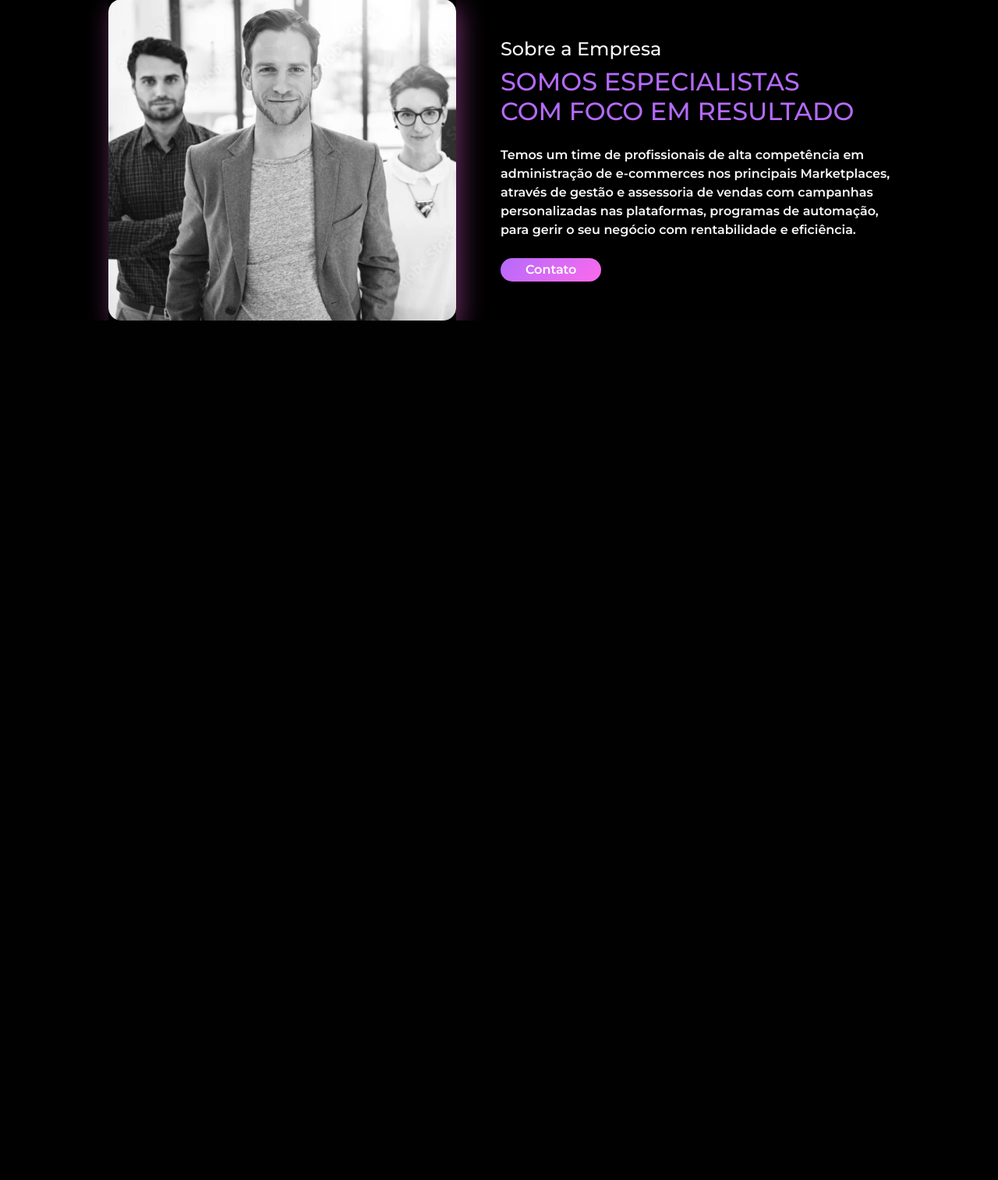
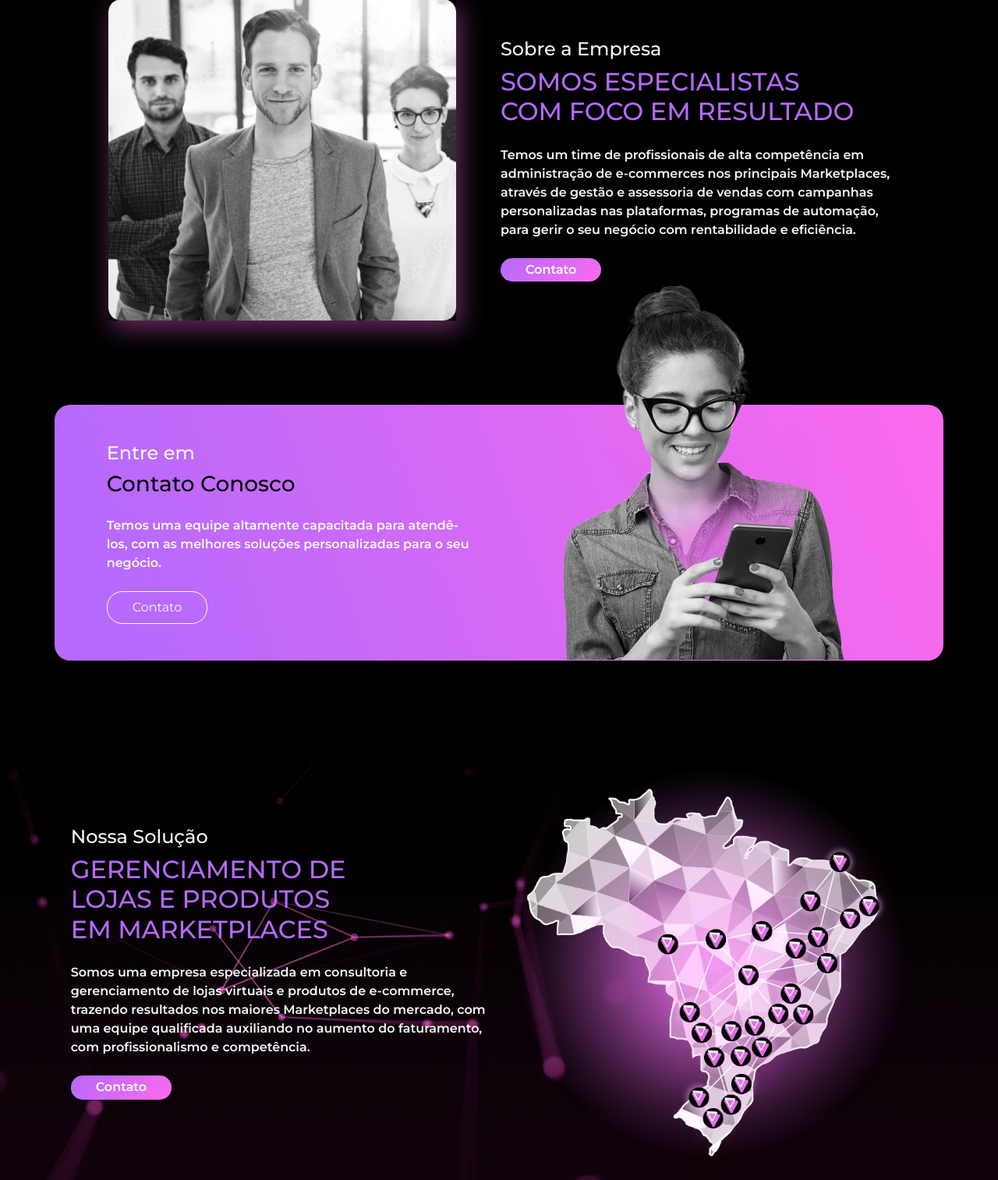
Before and after one commit to ArthurrGuilherme/Site, a PHP site: page / in a window 1280 px wide. Shown: the part 2189-3702 px from the top of the page at 78% size. Before the commit the page ends 2600 px from the top, so only its background shows below. Run offline with PHP 8.4, Linux system fonts and the light colour scheme.

Commit message:
Mapa/Contato

```diff
--- a/css/index.css
+++ b/css/index.css
@@ -36,3 +36,7 @@
     width: 9rem;
     height: 9rem;
 }
+#Btnconato03 {
+ border-radius: 20px;
+ padding: .5rem 2rem;
+}
--- a/css/shared.css
+++ b/css/shared.css
@@ -64,3 +64,8 @@
         border-radius: 0px;
     }
 /*Buttons*/
+/*Contato*/
+    .SectionContato {
+        height: 20.5rem;
+    }
+/*Contato*/
--- a/index.html
+++ b/index.html
@@ -483,6 +483,66 @@
                     </article>
                 </section>
             <!--Empresa-->
+            <!--Contato-->
+                <section class="d-flex justify-content-center align-items-center" style="height: 34rem;">
+                    <article style="background: var(--background-vendx02); border-radius: 20px;" class=" container-md d-flex justify-content-evenly  align-items-center">
+                        <!--Texto-->
+                            <div>
+                                <span>
+                                    <h4 class="text-light">Entre em</h4>
+                                    <h3 class="text-black">Contato Conosco</h3>
+                                    <br>
+                                    <span class="text-light">
+                                        <p>Temos uma equipe altamente capacitada para atendê-</p>
+                                        <p>los, com as melhores soluções personalizadas para o seu</p>
+                                        <p>negócio.</p>
+                                    </span>
+                                    <br>
+                                    <button id="Btnconato03" type="button" class="btn btn-outline-light">Contato</button>
+                                </span>
+                            </div>
+                        <!--Texto-->
+                        <!--img-->
+                            <div class="SectionContato">
+                                <span class="position-relative" style="bottom: 10rem;">
+                                    <img  class="w-100" src="./img/home-entre-em-contato.webp" alt="">
+                                </span>
+                            </div>
+                        <!--img-->
+                    </article>
+                </section>
+            <!--Contato-->
+            <!--Numeros-->
+                <section style="background: url(./img/background-numeros.webp);">
+                    <article class="container-md d-flex justify-content-evenly align-items-center">
+                        <!--Texto-->
+                            <span>
+                                <!--Titulo-->
+                                    <h4 class="text-light">Nossa Solução</h4>
+                                    <h2 style="color: var(--roxo-vendex);">GERENCIAMENTO DE</h2>
+                                    <h2 style="color: var(--roxo-vendex);">LOJAS E PRODUTOS</h2>
+                                    <h2 style="color: var(--roxo-vendex);"> EM MARKETPLACES</h2>
+                                <!--Titulo-->
+                                <br>
+                                <!--Legenda-->
+                                    <span class="text-light">
+                                        <p>Somos uma empresa especializada em consultoria e</p>
+                                        <p>gerenciamento de lojas virtuais e produtos de e-commerce,</p>
+                                        <p>trazendo resultados nos maiores Marketplaces do mercado, com</p>
+                                        <p>uma equipe qualificada auxiliando no aumento do faturamento,</p>
+                                        <p>com profissionalismo e competência.</p>
+                                    </span>
+                                <!--Legenda-->
+                                <br>
+                                <button class="Btn01">Contato</button>
+                            </span>
+                        <!--Texto-->
+                        <!--Img-->
+                            <img class="w-50"  src="./img/mapa-02.webp" alt="Imagem 01">
+                        <!--Img-->
+                    </article>
+                </section>
+            <!--Numeros-->
         </main>
     <!--Conteudo Principal-->
 </body>
```
Also changed, not shown: img/background-numeros.webp (added), img/home-entre-em-contato.webp (added), img/mapa-02.webp (added).
